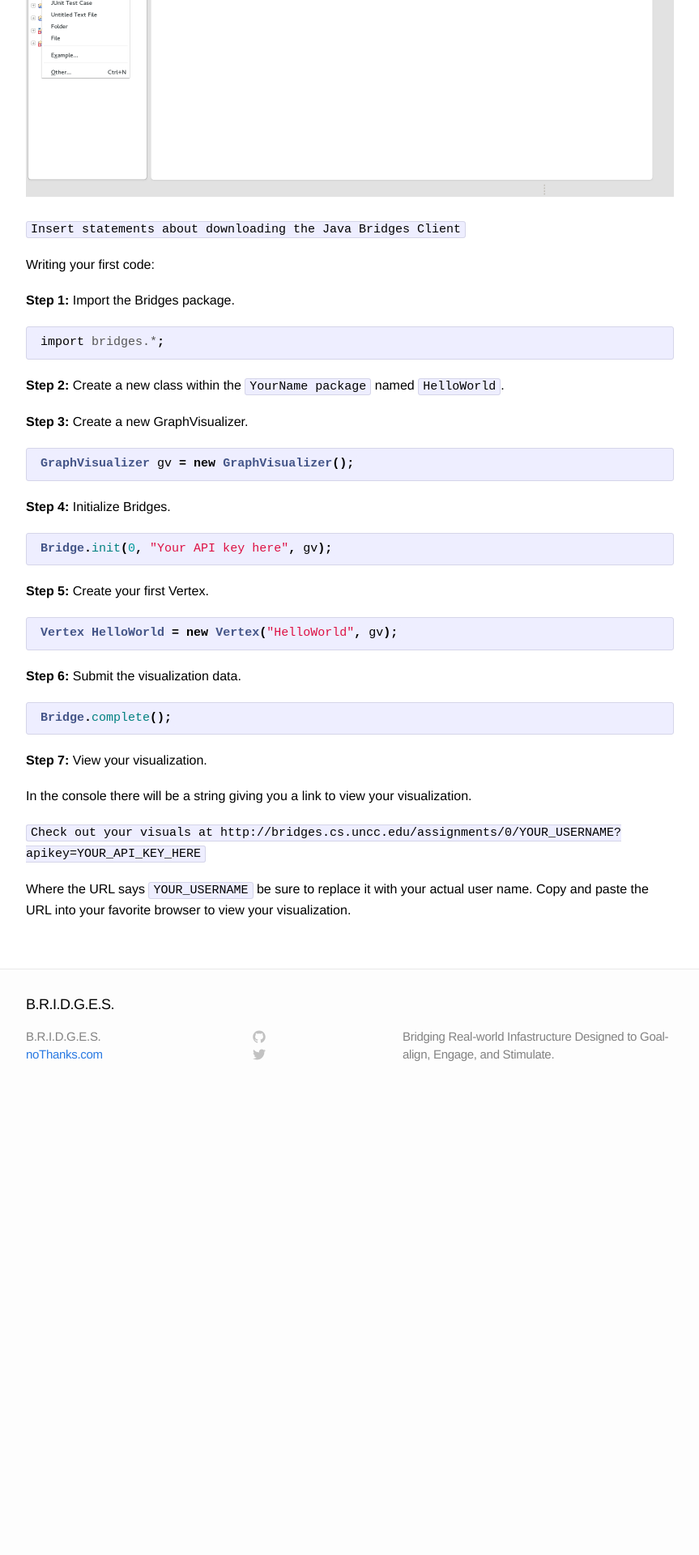
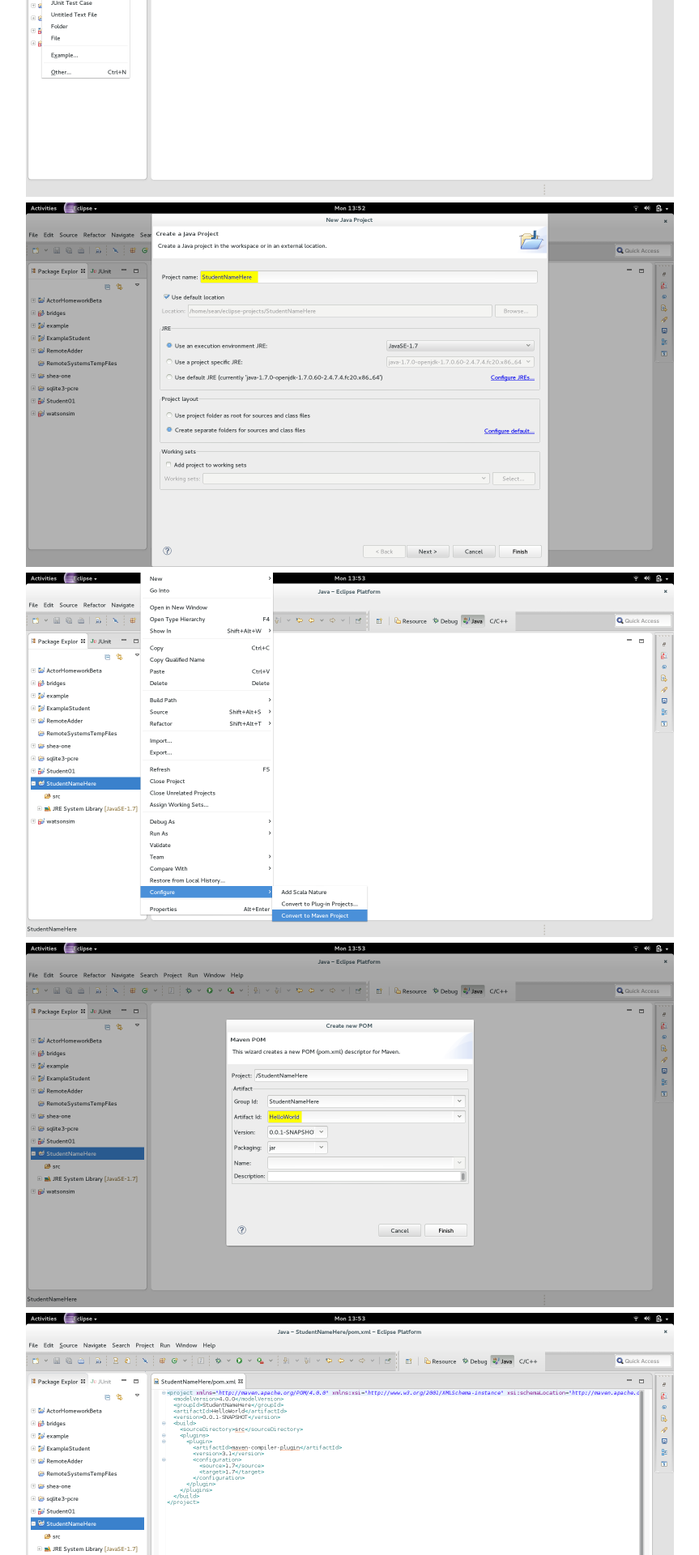
Before and after one commit to Dismembered/Dismembered.github.io, a Jekyll site: the page built from _posts/2014-06-23-HelloWorld-Tutorial.markdown, in a window 1280 px wide. Shown: the part 592-2512 px from the top of the page at 81% size, without its empty margins (208-1071 px from the left). Built offline with Jekyll 4.4.1, drawn with Linux system fonts in a browser that asks for light colours; before the commit the page ends 1951 px from its top, so only the background shows below that.

Commit message:
Update 2014-06-23-HelloWorld-Tutorial.markdown

```diff
--- a/_posts/2014-06-23-HelloWorld-Tutorial.markdown
+++ b/_posts/2014-06-23-HelloWorld-Tutorial.markdown
@@ -12,6 +12,14 @@
 Go to the Bridges website found [here](http://bridges.cs.uncc.edu/login) and create an account. After you create your account, click on your profile name name in the upper right corner to view your profile. Once in your profile, click `Generate new API key` and remember the number generated.
 
 ![drawing](/images/screenshot_0.png)
+![drawing](/images/screenshot_1.png)
+![drawing](/images/screenshot_2.png)
+![drawing](/images/screenshot_3.png)
+![drawing](/images/screenshot_4.png)
+![drawing](/images/screenshot_5.png)
+![drawing](/images/screenshot_6.png)
+![drawing](/images/screenshot_7.png)
+![drawing](/images/screenshot_8.png)
 
 `Insert statements about downloading the Java Bridges Client`
 
```
